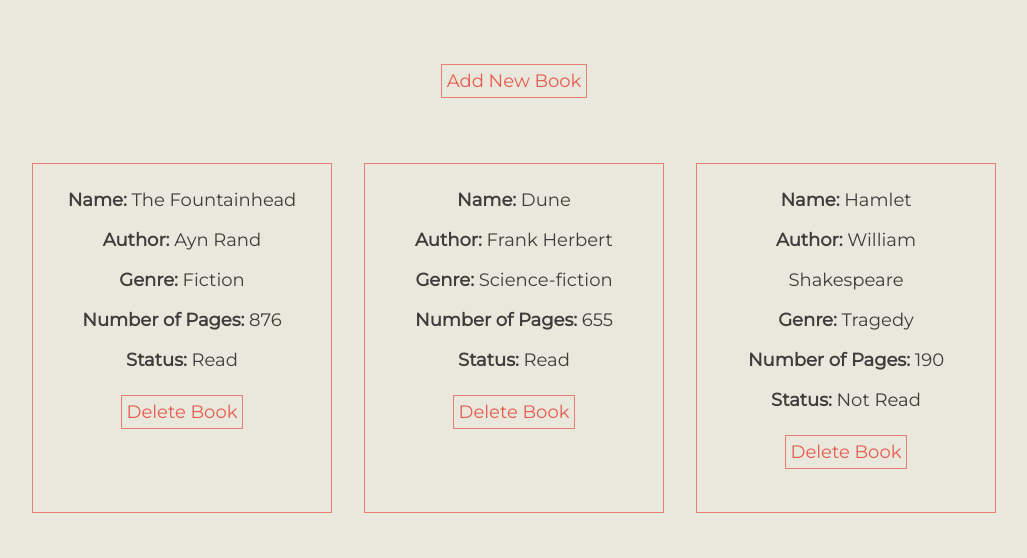
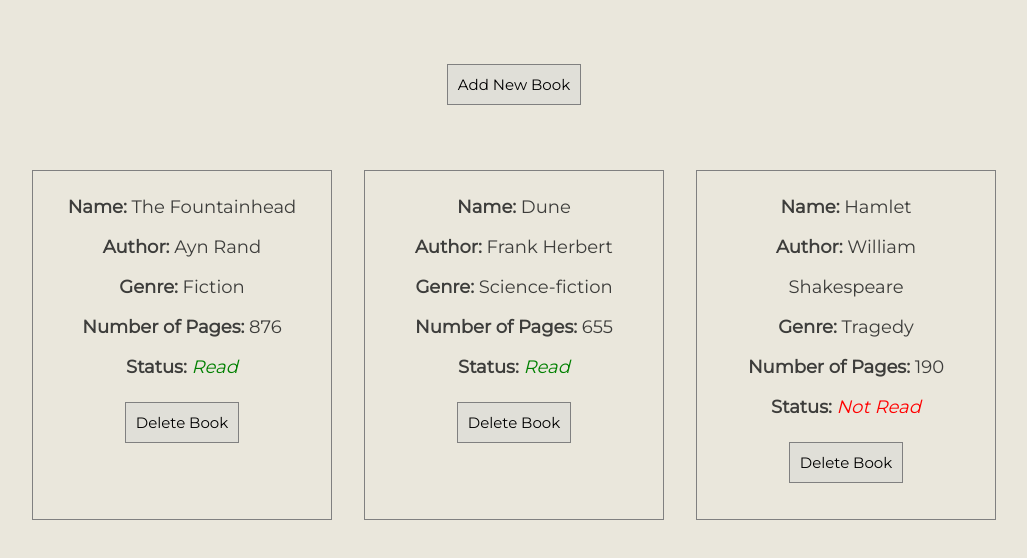
Before and after one commit to gizemnkorkmaz/the_odin_project, a website: page library/index.html in a window 1280 px wide. Shown: the part 52-610 px from the top of the page, without its empty margins (126-1153 px from the left). Drawn offline with Linux system fonts and the light colour scheme.

Commit message:
Add library project

```diff
--- a/library/assets/script/script.js
+++ b/library/assets/script/script.js
@@ -15,6 +15,12 @@
   addBookLibrary(book) {
     myLibrary.push(book);
   }
+
+  removeBookLibrary(button) {
+    myLibrary = myLibrary.filter((book) => {
+      return book.id !== button.dataset.id;
+    });
+  }
 }
 
 //a couple of books to start with
@@ -24,7 +30,7 @@
   "Fiction",
   "876",
   true,
-  1
+  0
 );
 const dune = new Book(
   "Dune",
@@ -32,7 +38,7 @@
   "Science-fiction",
   "655",
   true,
-  2
+  1
 );
 const hamlet = new Book(
   "Hamlet",
@@ -40,7 +46,7 @@
   "Tragedy",
   "190",
   false,
-  3
+  2
 );
 fountainhead.addBookLibrary(fountainhead);
 dune.addBookLibrary(dune);
@@ -112,24 +118,15 @@
     <li><b>Author:</b> ${book.author}</li>
     <li><b>Genre:</b> ${book.genre}</li>
     <li><b>Number of Pages:</b> ${book.numberOfPages}</li>
-  <li><b>Status:</b> ${book.isRead ? "Read" : "Not Read"}</li>
+    <li><b>Status:</b> ${
+      book.isRead
+        ? "<i style='color:green'>Read</i>"
+        : "<i style='color:red'>Not Read</i>"
+    }</li>
     <button class="delete-btn" data-id=${book.id}> Delete Book </button>
     </ul>
   `;
   });
-
-  //delete book
-  const deleteButton = document.querySelectorAll(".delete-btn");
-
-  function deleteBook(button) {
-    myLibrary.filter((book) => {
-      return book.id !== button.dataset.id;
-    });
-    showBooks();
 }
 
-  deleteButton.forEach((button) => {
-    button.addEventListener("click", () => deleteBook(button));
-  });
-}
 showBooks();
--- a/library/assets/scss/main.scss
+++ b/library/assets/scss/main.scss
@@ -46,7 +46,7 @@
       left: 50%;
       transform: translate(-50%, -50%) scale(0);
       transition: 200ms ease-in-out;
-      border: 1px solid $border;
+      border: 1px solid grey;
       border-radius: 1rem;
       z-index: 10;
       background-color: $card-background;
@@ -59,7 +59,7 @@
         display: flex;
         justify-content: space-between;
         align-items: center;
-        border-bottom: 1px solid $border;
+        border-bottom: 1px solid grey;
         .title {
           font-weight: bold;
           padding: 1rem;
@@ -82,7 +82,7 @@
         .add-btn {
           font-family: "Montserrat", sans-serif;
           color: $text-color;
-          border: 1px solid $border;
+          border: 1px solid grey;
           background-color: $background-color;
           font-size: 18px;
           cursor: pointer;
@@ -125,7 +125,7 @@
       padding: 1rem 2rem;
       width: 300px;
       height: 350px;
-      border: 1px solid $border;
+      border: 0.2px solid grey;
       text-align: center;
       color: $text-color;
       list-style-type: none;
@@ -134,12 +134,12 @@
   }
   button {
     font-family: "Montserrat", sans-serif;
-    color: $button-text;
-    border: 1px solid $border;
-    background-color: transparent;
-    font-size: 18px;
+    color: black;
+    border: 1px solid grey;
+    background-color: rgba(211, 211, 211, 0.425);
+    font-size: 15px;
     cursor: pointer;
-    padding: 5px;
+    padding: 10px;
     margin: 15px;
   }
 }
```
Also changed, not shown: library/assets/scss/main.css. Lines whose indentation alone changed are shown as unchanged.
